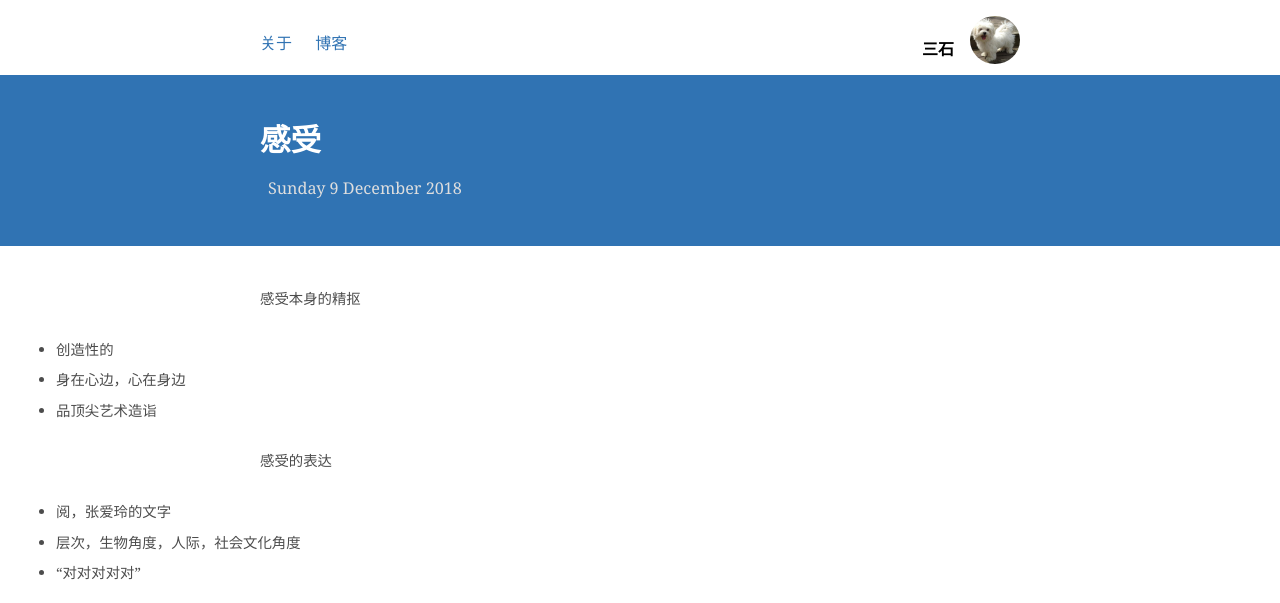
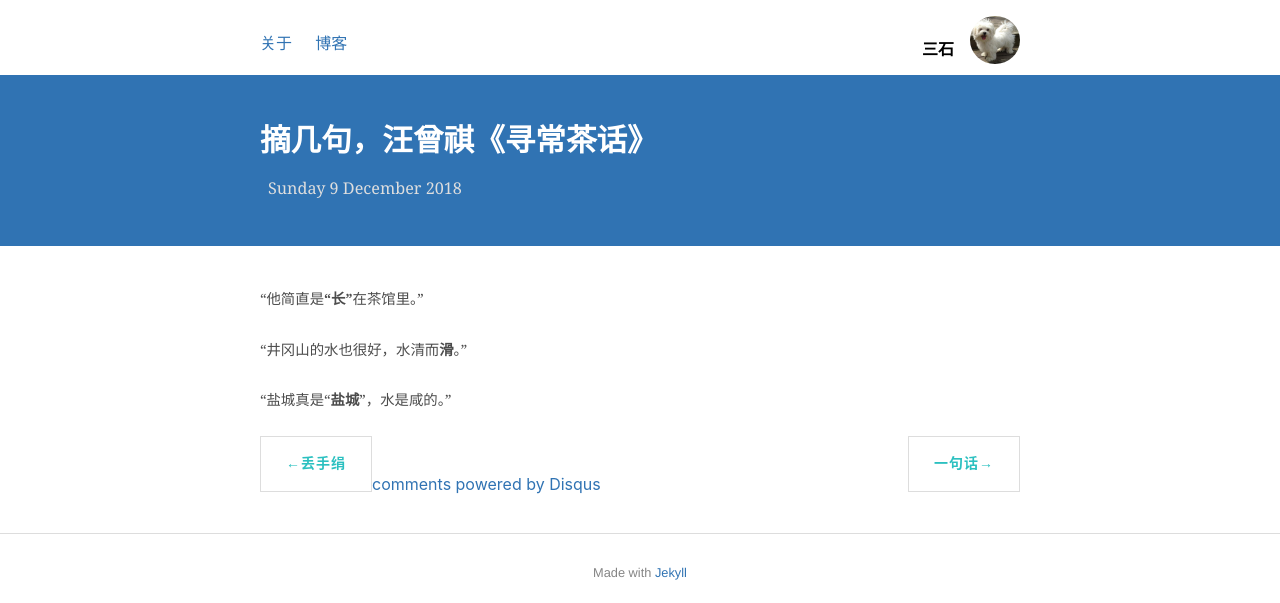
Before and after one commit to shirleysteve/1, a Jekyll site: the page built from _posts/2018-12-9-感受力.md, in a window 1280 px wide and 1400 px high. Shown: the top 603 px of the window. Built offline with Jekyll 4.4.1, drawn with Linux system fonts in a browser that asks for light colours; nearby versions of some CDN libraries; comment, search, counter and statistics services are not loaded; some of the changed text lies outside the part shown.

Commit message:
Update 2018-12-9-感受力.md

```diff
--- a/_posts/2018-12-9-感受力.md
+++ b/_posts/2018-12-9-感受力.md
@@ -1,32 +1,13 @@
 ---
 layout: post
 
-title: 感受
+title: 摘几句，汪曾祺《寻常茶话》
 ---
 
-感受本身的精抠
-
-  * 创造性的
-  * 身在心边，心在身边
-  * 品顶尖艺术造诣
-
-
-感受的表达
-
-* 阅，张爱玲的文字
-* 层次，生物角度，人际，社会文化角度
-* “对对对对对”
-
-
-
-感受的背后
-
-* why
-* 上升到个人，or停留于感受
 
 
 "他简直是**“长”**在茶馆里。"
 
 "井冈山的水也很好，水清而**滑**。"
 
-"盐城真是“盐城”，水是咸的。" 身边就有盐城的同学，但从未这个角度看待此地名，而只是当做地名罢了。
+"盐城真是“**盐城**”，水是咸的。"
```
